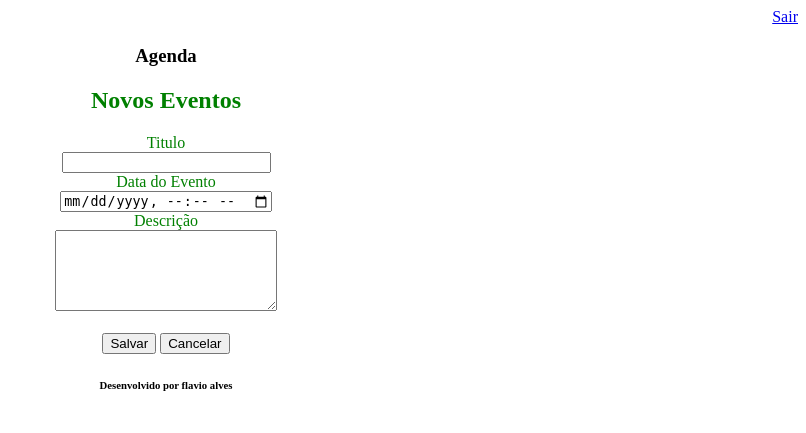
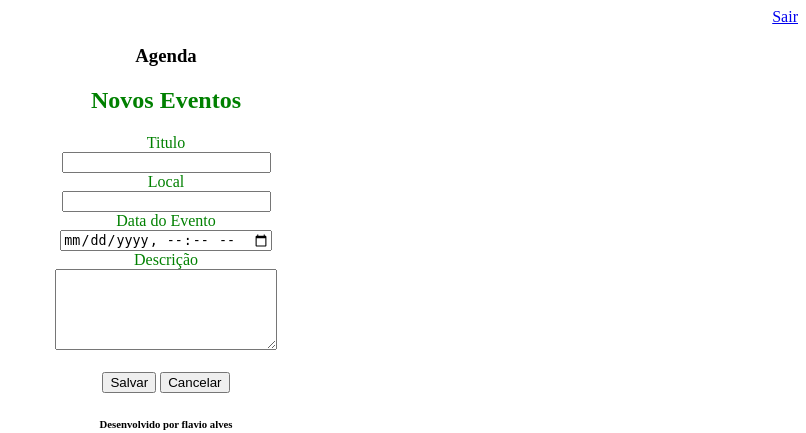
Before and after one commit to FlavioAlvesDS/AgendaDjango, a Django app: page /agenda/evento/ in a window 1280 px wide. Shown: the top 433 px of the page, without its empty margins (474-1280 px from the left). Run offline with Django 3.2, Linux system fonts and the light colour scheme; a user stored in the database is signed in.

Commit message:
foi inserido o campo Local na tabela e no formulario

```diff
--- a/core/models.py
+++ b/core/models.py
@@ -7,6 +7,7 @@ from django.contrib.auth.models import User
 # COMANDO PARA CRIAR UMA TABELA NO BANCO
 class Evento(models.Model):
     titulo = models.CharField(max_length=100)
+    local = models.CharField(blank=True,max_length=100,null=True)
     descricao = models.TextField(blank=True,null=True)
     data_evento = models.DateTimeField(verbose_name='Data do Evento')
     data_craica = models.DateTimeField(auto_now=True,verbose_name='Data de Criacão')
--- a/core/views.py
+++ b/core/views.py
@@ -44,13 +44,15 @@ def evento(request):
 def submit_evento(request):
     if request.POST:
         titulo = request.POST.get('titulo')
+        local = request.POST.get('local')
         data_evento = request.POST.get('data_evento')
         descricao = request.POST.get('descricao')
         usuario = request.user
         Evento.objects.create(titulo=titulo,
                               data_evento=data_evento,
                               descricao=descricao,
-                              usuario=usuario)
+                              usuario=usuario,
+                              local=local)
     return redirect('/')
 
 
--- a/templates/evento.html
+++ b/templates/evento.html
@@ -7,6 +7,8 @@
     <form action="submit" method="POST"> {% csrf_token %}
         <label>Titulo</label><br>
         <input type="text" name="titulo" size="23"><br>
+        <label>Local</label><br>
+        <input type="text" name="local" size="23"><br>
         <label>Data do Evento</label><br>
         <input type="datetime-local" name="data_evento"><br>
         <label>Descrição</label><br>
```
Also changed, not shown: templates/agenda.html (+5 -2 lines), core/migrations/0003_evento_local.py (added).
